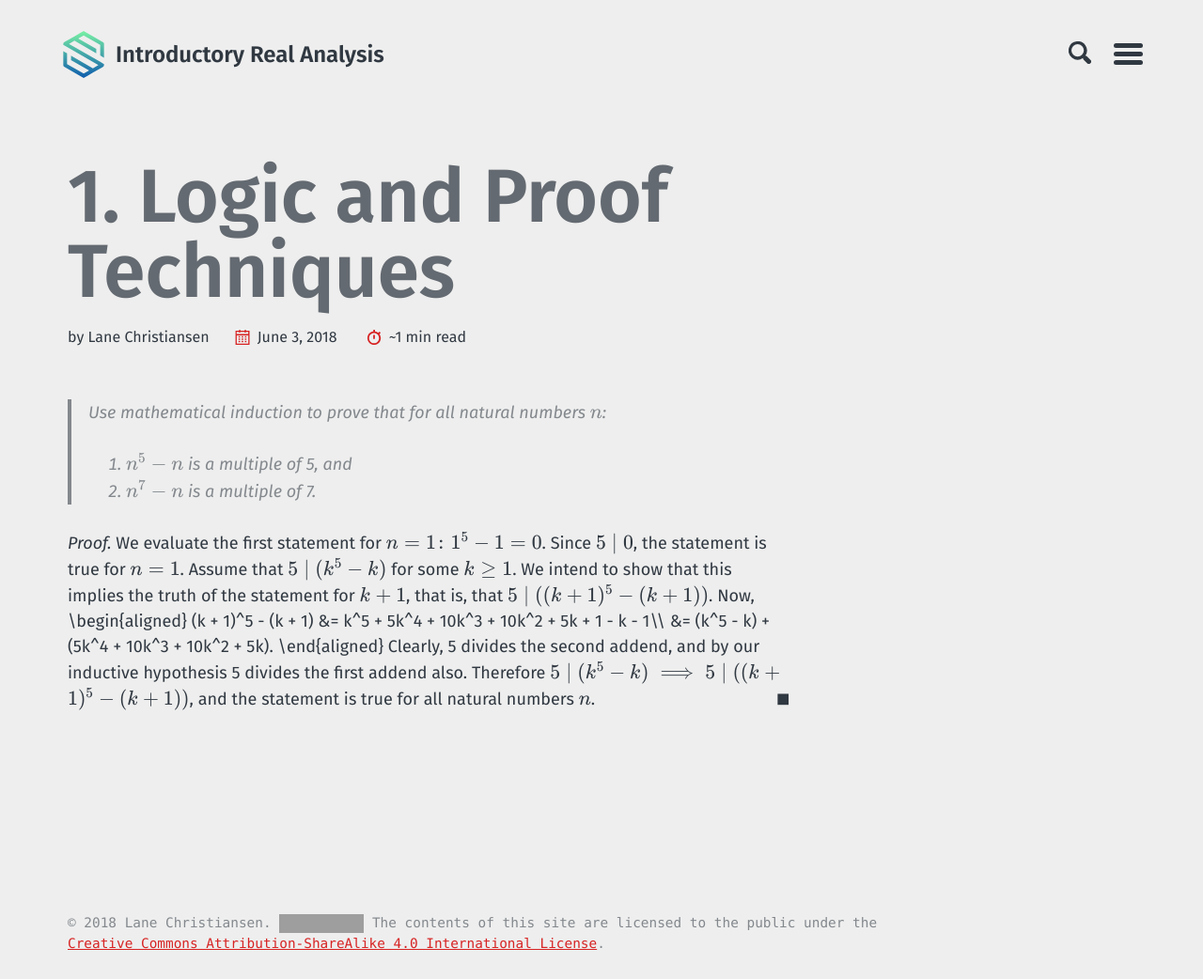
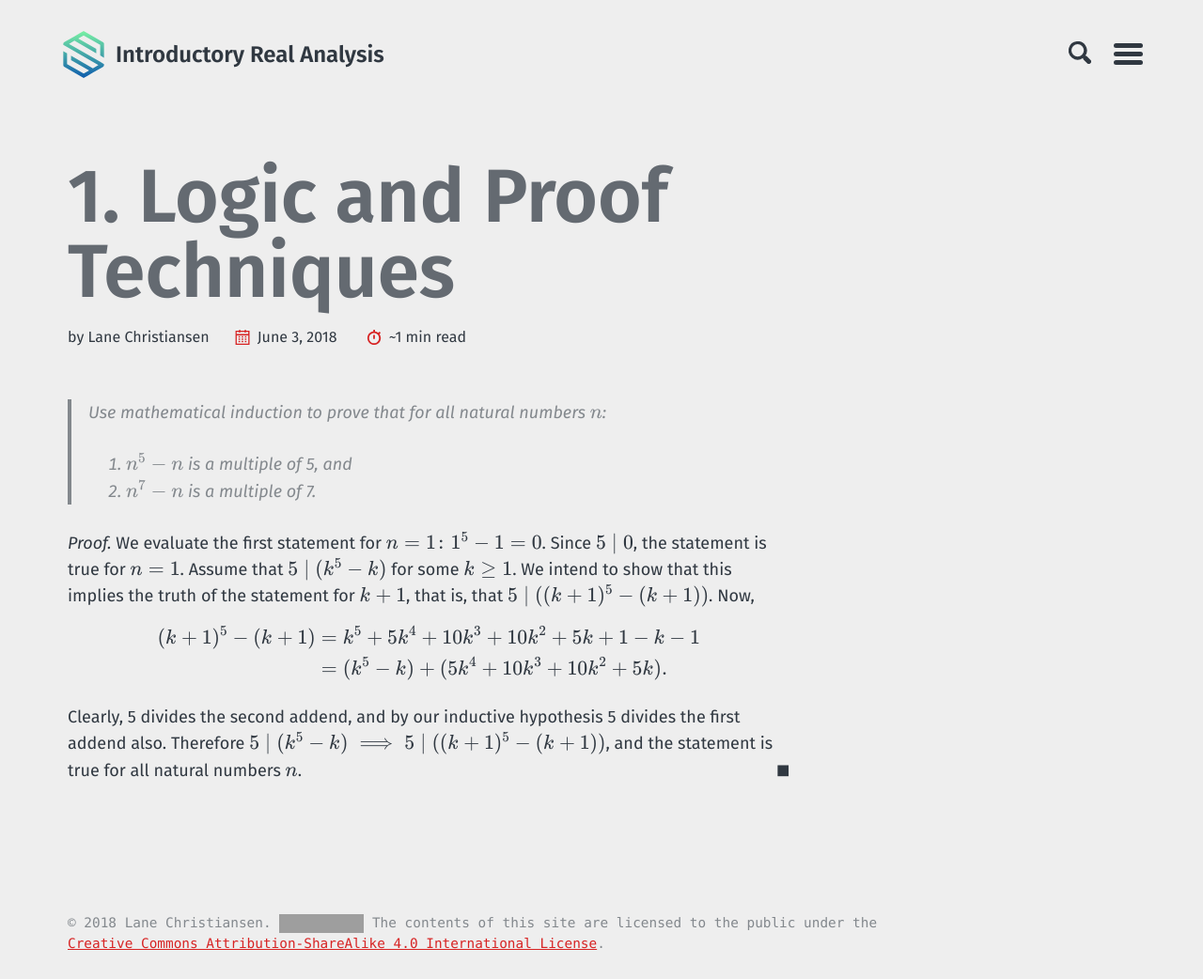
Before and after one commit to bazooka2th/real-analysis, a Jekyll site: the page built from _posts/2018-06-03-1-logic-and-proof-techniques.md, in a window 1280 px wide. Shown: the whole page at 94% size. Built offline with Jekyll 4.4.1, drawn with Linux system fonts in a browser that asks for light colours; nearby versions of some CDN libraries; comment, search, counter and statistics services are not loaded; grey boxes are pictures that could not be loaded.

Commit message:
aligned must be in math mode?

```diff
--- a/_posts/2018-06-03-1-logic-and-proof-techniques.md
+++ b/_posts/2018-06-03-1-logic-and-proof-techniques.md
@@ -16,10 +16,10 @@ last_modified_at: 2018-06-03T15:42:13-05:00
   \(5 \mid (k^5 - k)\) for some \(k \geq 1\). We intend to show that this
   implies the truth of the statement for \(k + 1\), that is, that
   \(5 \mid ((k + 1)^5 - (k + 1))\). Now,
-  \begin{aligned}
+  \[\begin{aligned}
     (k + 1)^5 - (k + 1) &= k^5 + 5k^4 + 10k^3 + 10k^2 + 5k + 1 - k - 1\\
     &= (k^5 - k) + (5k^4 + 10k^3 + 10k^2 + 5k).
-  \end{aligned}
+  \end{aligned}\]
   Clearly, 5 divides the second addend, and by our inductive hypothesis
   5 divides the first addend also. Therefore \(5 \mid (k^5 - k) \implies
   5 \mid ((k + 1)^5 - (k + 1))\), and the statement is true for all
```
